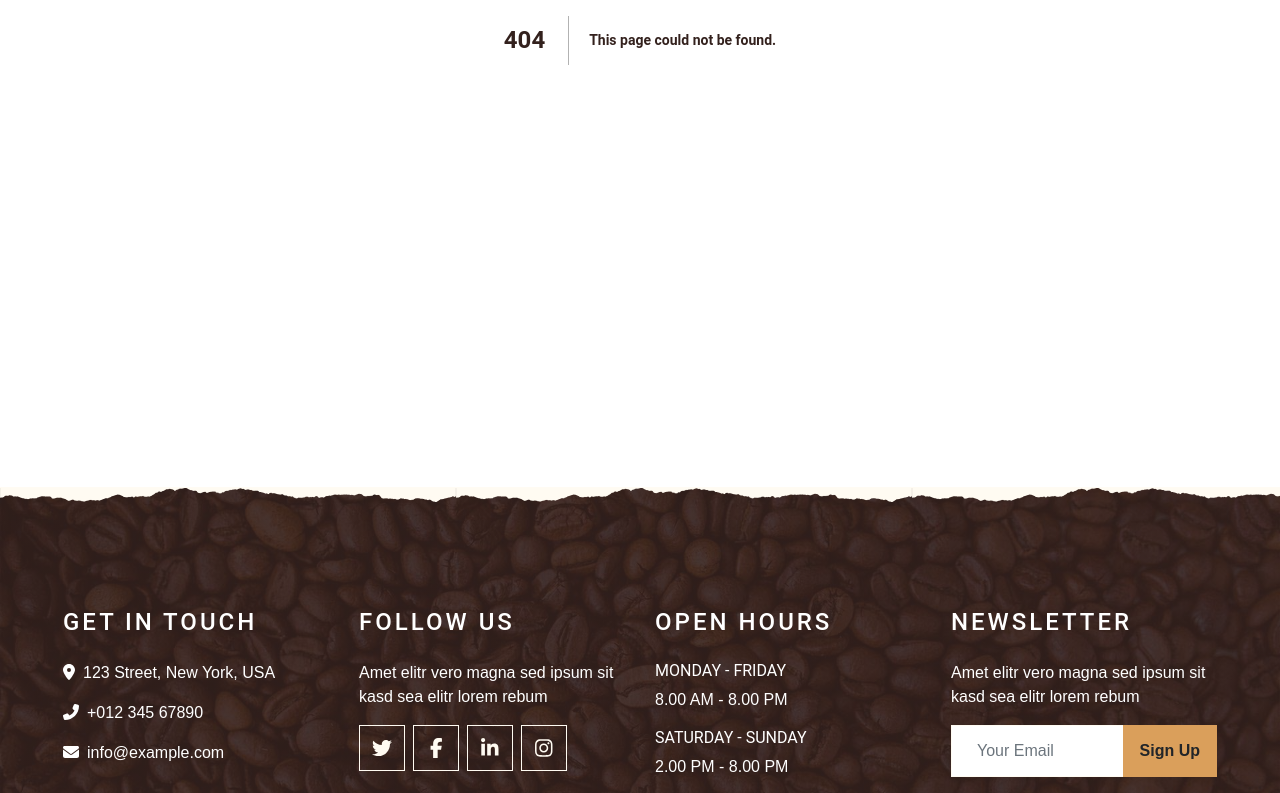
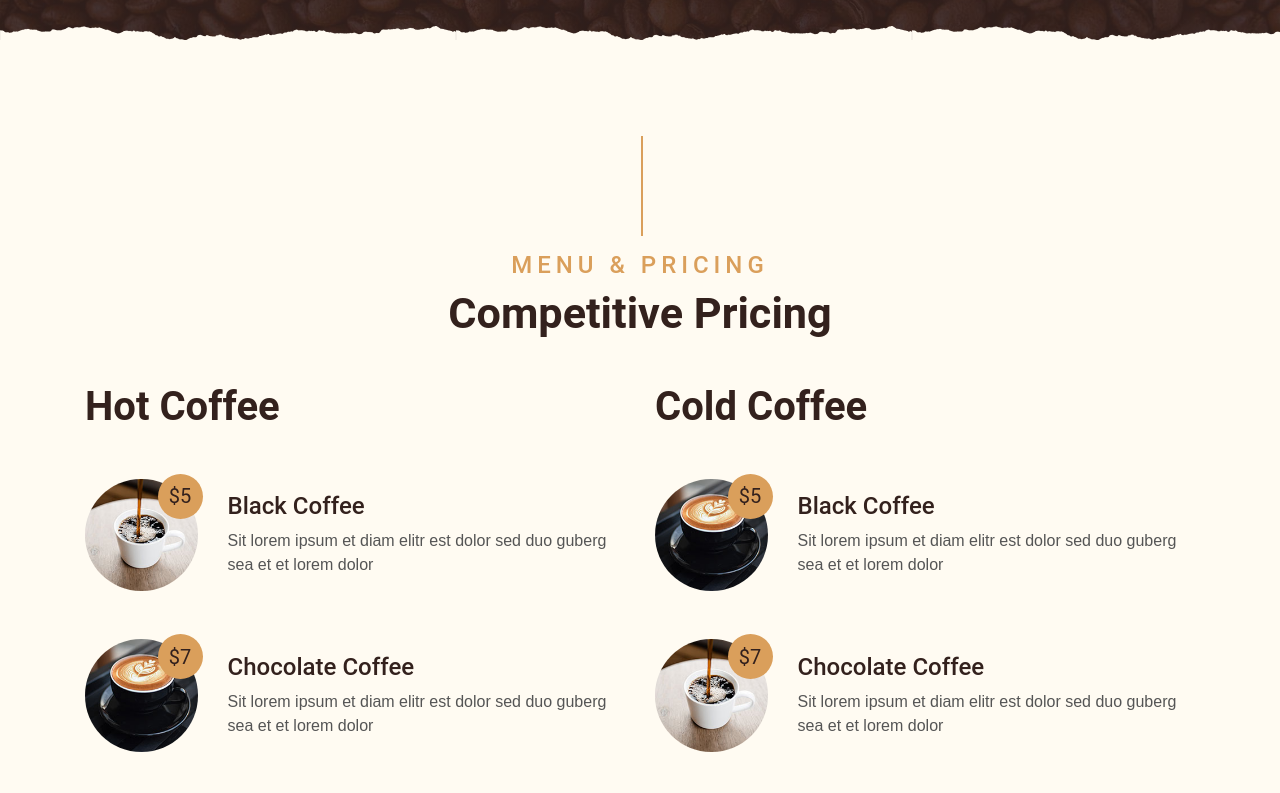
Before and after one commit to Aidenrmz/CoffeeShop, a Next.js app: page /menu in a window 1280 px wide. Before the commit this address had no page. Shown: the part 360-1153 px from the top of the page. Built offline with nearby package versions, Linux system fonts and the light colour scheme; data requests are answered from the project's data file.

Commit message:
Add dedicated menu and services listing pages

```diff
--- /dev/null
+++ b/components/templates/Menu/Pricing.js
@@ -0,0 +1,40 @@
+import React from "react";
+import Cart from "@/components/modules/Cart/cart";
+function Pricing({ product }) {
+  return (
+    <div className="container-fluid pt-5">
+      <div className="container">
+        <div className="section-title">
+          <h4
+            className="text-primary text-uppercase"
+            style={{ letterSpacing: "5px" }}
+          >
+            Menu & Pricing
+          </h4>
+          <h1 className="display-4">Competitive Pricing</h1>
+        </div>
+        <div className="row">
+          <div className="col-lg-6">
+            <h1 className="mb-5">Hot Coffee</h1>
+            {product
+              .filter((item) => item.type === "hot")
+              .slice(0, 3)
+              .map((item) => (
+                <Cart key={item.id} {...item} />
+              ))}
+          </div>
+          <div className="col-lg-6">
+            <h1 className="mb-5">Cold Coffee</h1>
+            {product
+              .filter((item) => item.type === "cold")
+              .slice(0, 3)
+              .map((item) => (
+                <Cart key={item.id} {...item} />
+              ))}
+          </div>
+        </div>
+      </div>
+    </div>
+  );
+}
+export default Pricing
--- /dev/null
+++ b/pages/menu/index.js
@@ -0,0 +1,25 @@
+import PageHeader from "@/components/modules/PageHeader/pageHeader";
+import Pricing from "@/components/templates/Menu/Pricing";
+import React from "react";
+
+function Menu({ product }) {
+  return (
+    <>
+      <PageHeader route={"Menu"} />
+      <Pricing product={product} />
+    </>
+  );
+}
+
+export async function getStaticProps() {
+  const res = await fetch("http://localhost:4000/product");
+  const data = await res.json();
+  return {
+    props: {
+      product: data,
+    },
+    revalidate: (60 * 60) / 12,
+  };
+}
+
+export default Menu;
```
Also changed, not shown: components/templates/Services/ServicesDetails.js (added, +25 -0 lines), pages/services/index.js (added, +24 -0 lines).
